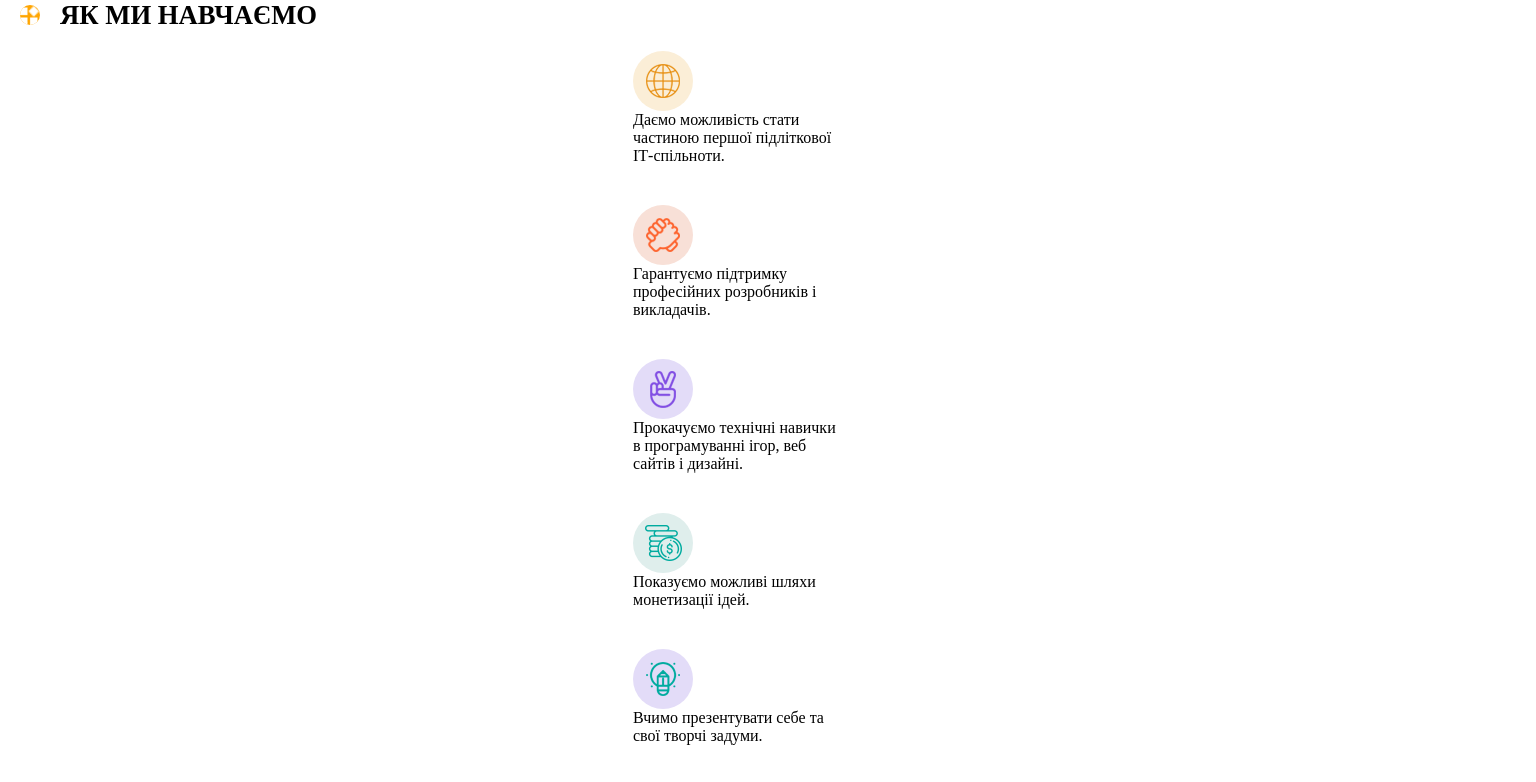
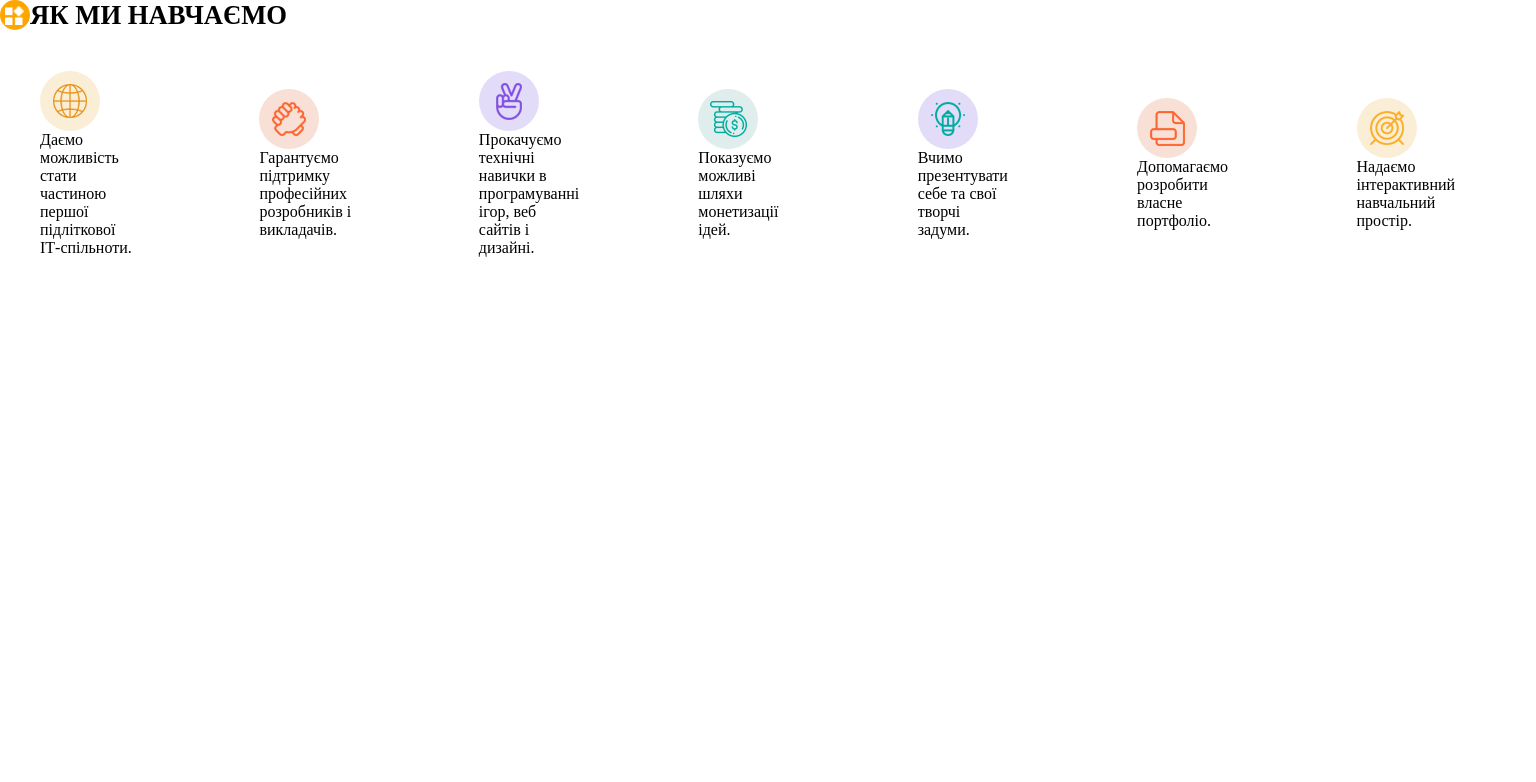
Before and after one commit to Bogdan12-dev/DedSec, a plain HTML site: page progekt/index.html in a window 1536 px wide. Shown: the top 782 px of the page. Drawn offline with Linux system fonts and the light colour scheme; files whose address does not match are found by name.

Commit message:
Section3

```diff
--- a/progekt/css/style.css
+++ b/progekt/css/style.css
@@ -69,14 +69,19 @@ margin: auto;
     }
     .box{
         width: 300px;
+
     }
 }
 
 @media(min-width:1300px){
     .container{
-        flex-direction: column;
-        flex-wrap: wrap;
-        justify-content: space-between;
+        flex-direction: row;
+        flex-wrap: nowrap;
+        justify-content: space-evenly;
+    }
+    .box{
+        width: 250px;
+        margin: 40px;
     }
 }
 
@@ -164,23 +169,22 @@ align-items: center;
 .title-pic{
     background-size: cover;
     background-color: orange;
-    border-radius: 100%;
-    width: 20px;
-    height: 20px;
+    border-radius: 50%;
+    width: 30px;
+    height: 30px;
     display: flex;
     justify-content: center;
-    align-items: center;
-    position: relative;
-    top: 5px;
-    left: 20px;
-    margin-right: 40px;
+   align-items: center;
+
+
+
 }
 
 .text{
     width: 70%;
 }
 
-.box{
-    box-sizing: inherit;
-    margin-left: 50px;
+.pic-title{
+    width: 20px;
+    height: 20px;
 }
--- a/progekt/index.html
+++ b/progekt/index.html
@@ -10,7 +10,7 @@
 <body>
     <main>
         <section class="servise">
-<h2 class="title"><img class="title-pic" src="./img/Слой 6@1X.png" alt="">Як ми навчаємо</h2>
+<h2 class="title"><div class="title-pic"><img class="pic-title" src="./img/Слой 6@1X.png" alt=""></div>Як ми навчаємо</h2>
 
         </section>
     <div class="container">
```
